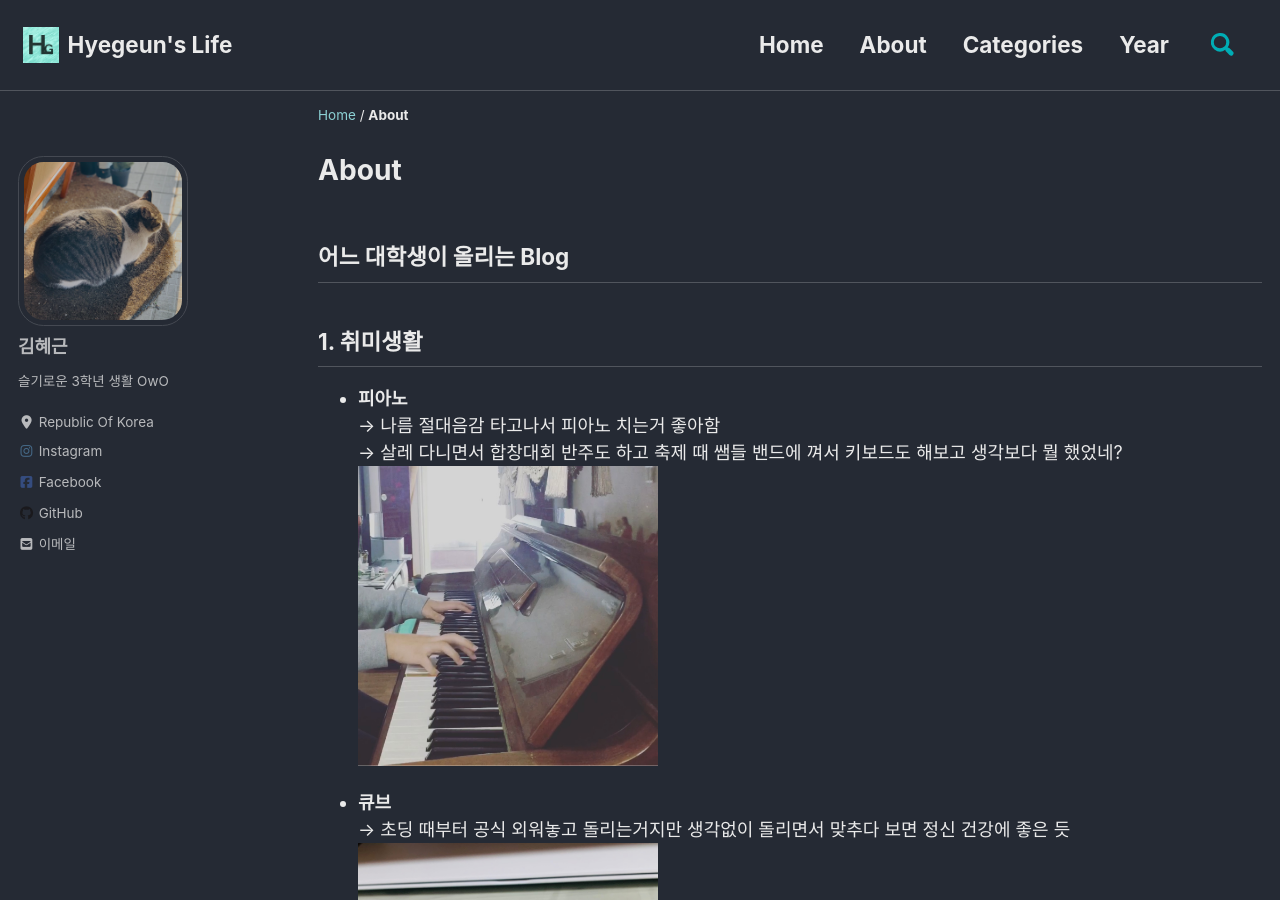
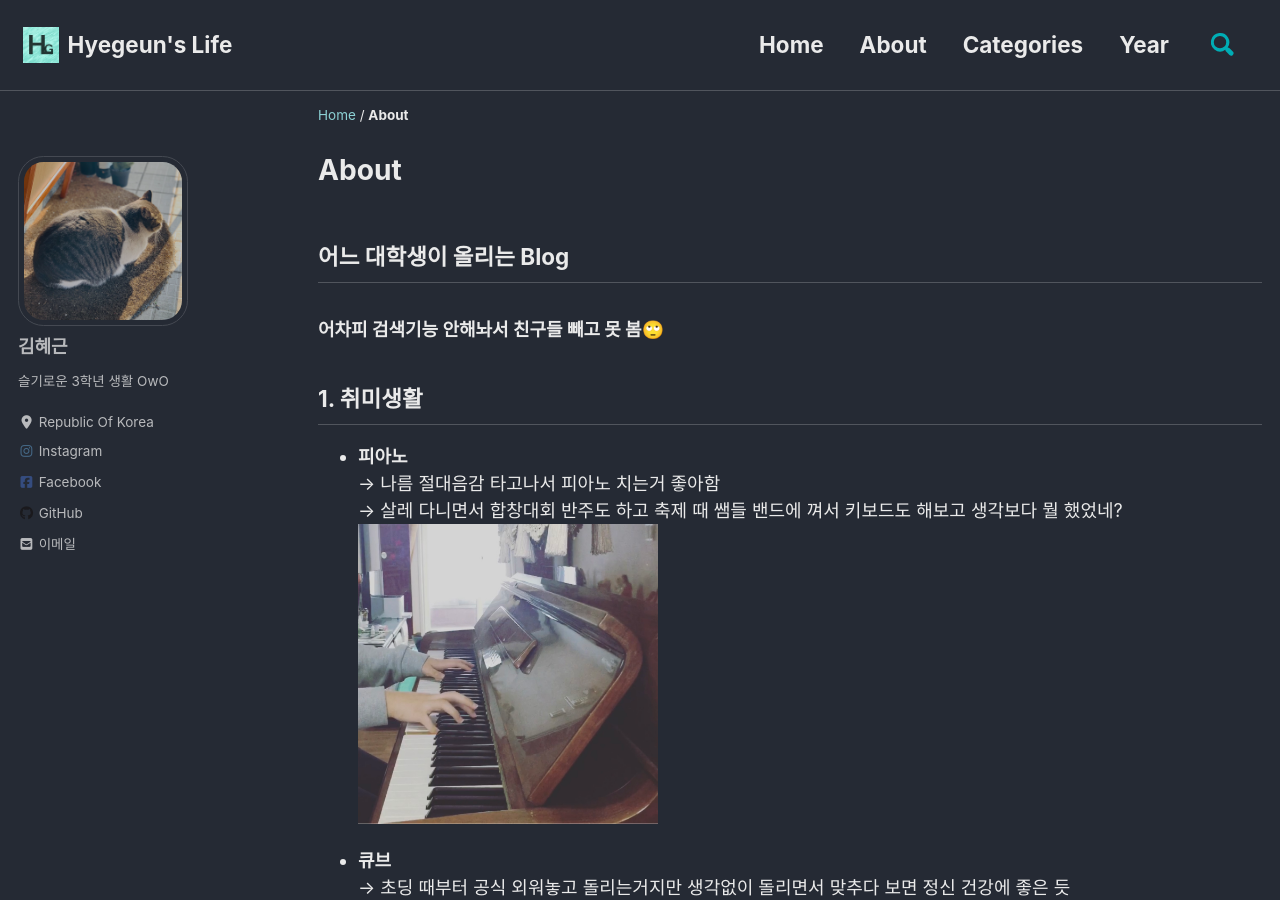
Before and after one commit to hyegeun/hyegeun.github.io, a Jekyll site: the page built from _pages/about.md, in a window 1280 px wide and 900 px high. Built offline with Jekyll 4.4.1, drawn with Linux system fonts in a browser that asks for light colours; cached includes are drawn as plain includes; nearby versions of some CDN libraries; a script that is not in the unit is left out.

Commit message:
Update about.md

```diff
--- a/_pages/about.md
+++ b/_pages/about.md
@@ -5,6 +5,7 @@ classes: wide
 ---
 
 ## **어느  대학생이 올리는 Blog**
+#### 어차피 검색기능 안해놔서 친구들 빼고 못 봄🙄
 
 ## **1. 취미생활**
   * **피아노**
```
